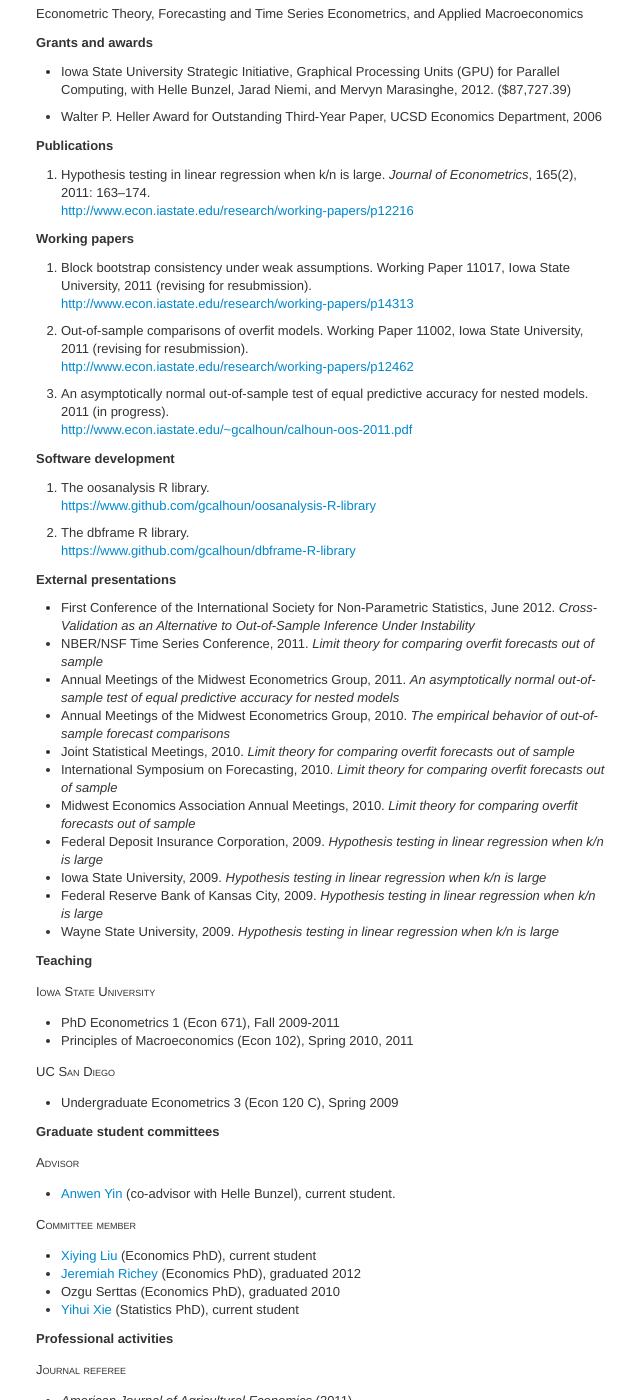
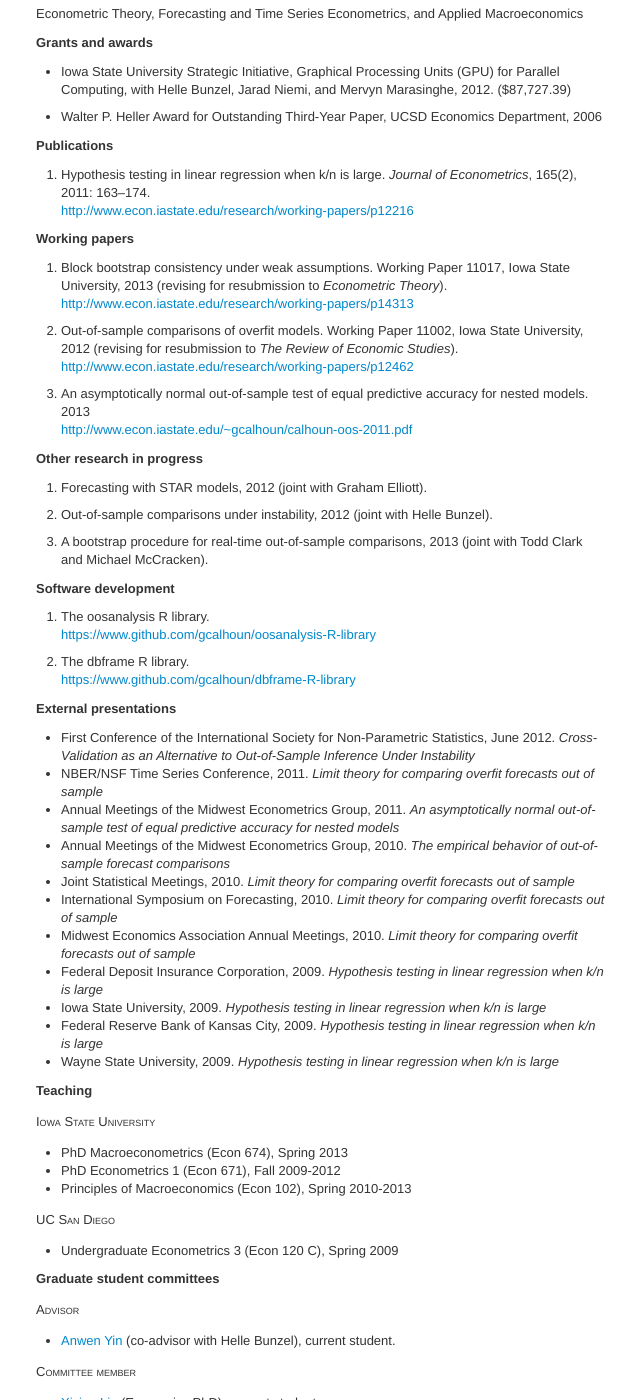
Before and after one commit to mmkuang/grayclhn.github.io, a Jekyll site: the page built from handouts/_posts/2013-03-05-gcalhoun-cv.md, in a window 1280 px wide and 1400 px high, scrolled down 514 px. Shown: the whole window, without its empty margins (619-1259 px from the left). Built offline with Jekyll 4.4.1, drawn with Linux system fonts in a browser that asks for light colours; some of the changed text lies outside the part shown.

Commit message:
Update CV for third-year review

```diff
--- a/handouts/_posts/2012-08-03-gcalhoun-cv.md
+++ b/handouts/_posts/2013-03-05-gcalhoun-cv.md
@@ -65,6 +65,16 @@ Working papers
 
 {% endfor %}
 
+Other research in progress
+--------------------------
+
+1. Forecasting with STAR models, 2012 (joint with Graham Elliott).
+
+1. Out-of-sample comparisons under instability, 2012 (joint with Helle Bunzel).
+
+1. A bootstrap procedure for real-time out-of-sample comparisons, 2013
+   (joint with Todd Clark and Michael McCracken).
+
 Software development
 --------------------
 
@@ -87,8 +97,9 @@ Teaching
 --------
 
 ### Iowa State University
-* PhD Econometrics 1 (Econ 671), Fall 2009-2011
-* Principles of Macroeconomics (Econ 102), Spring 2010, 2011
+* PhD Macroeconometrics (Econ 674), Spring 2013
+* PhD Econometrics 1 (Econ 671), Fall 2009-2012
+* Principles of Macroeconomics (Econ 102), Spring 2010-2013
 
 ### UC San Diego
 * Undergraduate Econometrics 3 (Econ 120 C), Spring 2009
@@ -124,6 +135,7 @@ Professional activities
 * Midwest Economics Association
 
 ### Departmental service
+* Computer support staff hiring committee, 2012 & 2013
 * Graduate Student Admissions Committee, 2009-present
 * Computer Committee, 2009-present
 
```
Also changed, not shown: research/working/_posts/2012-05-19-mixedwindow.md (+1 -1 lines), research/working/_posts/2012-05-19-oos-overfit.md (+1 -1 lines), research/working/_posts/2012-05-19-statboot.md (+1 -1 lines).
